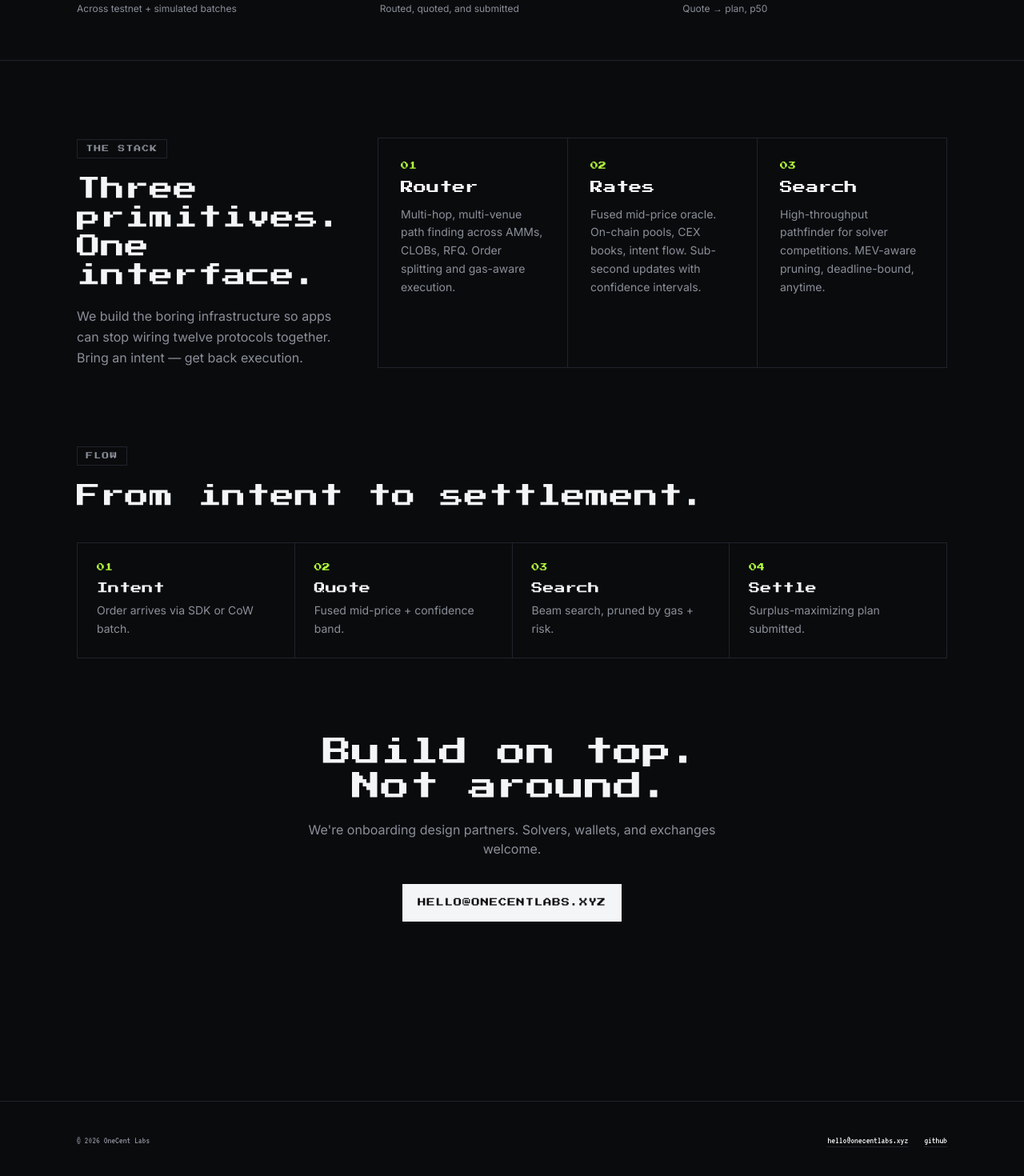
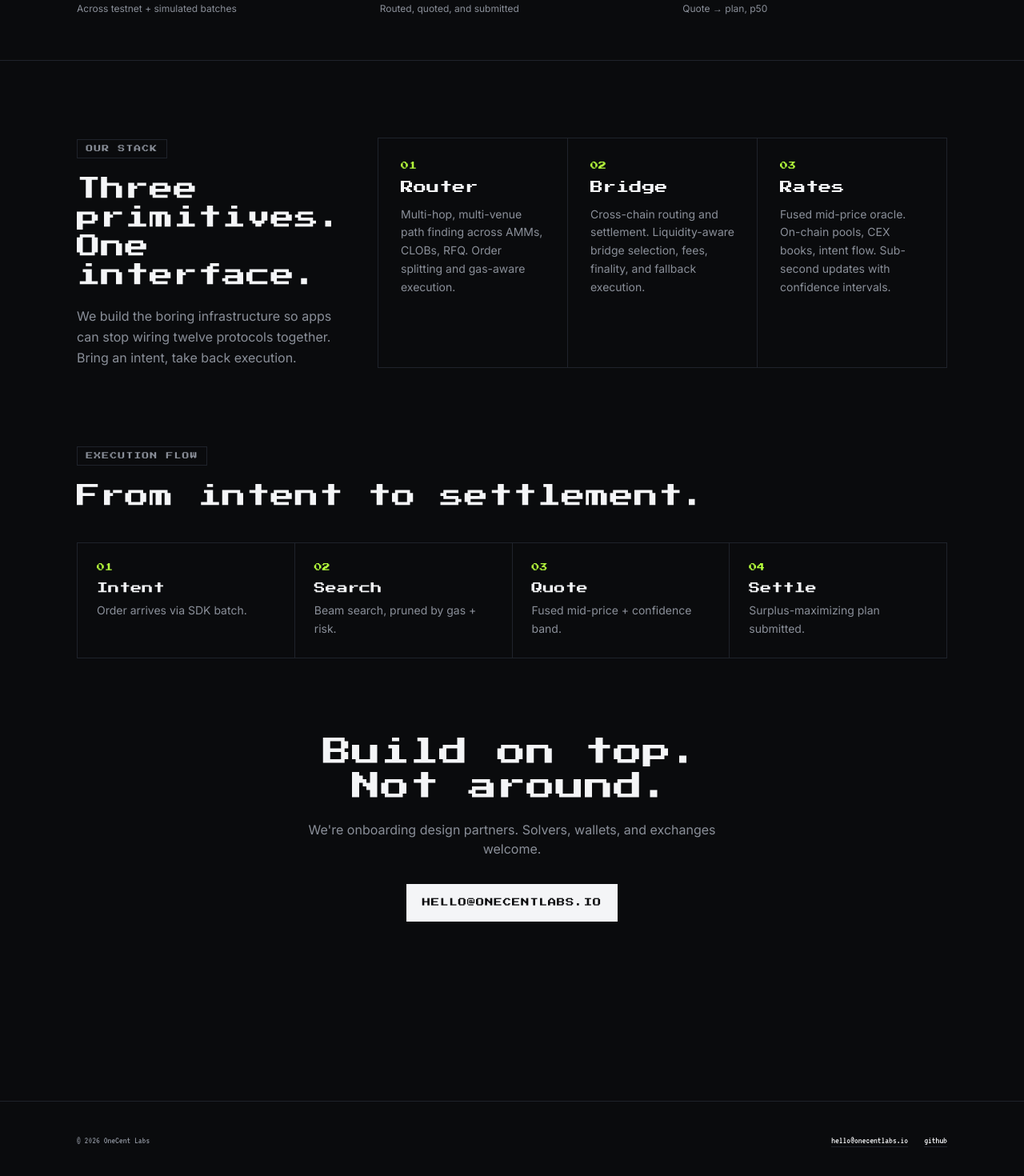
Before and after one commit to onecentlabs/website, a Next.js app: page / in a window 1280 px wide. Shown: the part 884-2354 px from the top of the page at 80% size. Built offline with nearby package versions, Linux system fonts and the light colour scheme.

Commit message:
minor fixes

```diff
--- a/src/components/sections/Flow.tsx
+++ b/src/components/sections/Flow.tsx
@@ -1,16 +1,16 @@
 type Step = { n: string; t: string; d: string };
 
 const STEPS: Step[] = [
-  { n: "01", t: "Intent", d: "Order arrives via SDK or CoW batch." },
-  { n: "02", t: "Quote", d: "Fused mid-price + confidence band." },
-  { n: "03", t: "Search", d: "Beam search, pruned by gas + risk." },
+  { n: "01", t: "Intent", d: "Order arrives via SDK batch." },
+  { n: "02", t: "Search", d: "Beam search, pruned by gas + risk." },
+  { n: "03", t: "Quote", d: "Fused mid-price + confidence band." },
   { n: "04", t: "Settle", d: "Surplus-maximizing plan submitted." },
 ];
 
 export function Flow() {
   return (
     <section className="mx-auto max-w-6xl px-5 sm:px-8 pb-24">
-      <span className="pixel-tag">Flow</span>
+      <span className="pixel-tag">Execution Flow</span>
       <h2 className="mt-5 text-2xl sm:text-3xl">From intent to settlement.</h2>
       <ol className="mt-10 grid sm:grid-cols-4 gap-px bg-line border hairline">
         {STEPS.map((s) => (
--- a/src/components/sections/Hero.tsx
+++ b/src/components/sections/Hero.tsx
@@ -16,7 +16,7 @@ export function Hero() {
           {site.name} is a unified suite of on-chain and off-chain services that abstract away the
           complexity of DeFi. One clean interface for{" "}
           <Typewriter
-            words={["intents", "rates", "settlements", "yields", "swaps"]}
+            words={["quotes", "swaps", "bridges", "yields", "perps"]}
             className="text-ink"
           />
         </p>
--- a/src/components/sections/Pillars.tsx
+++ b/src/components/sections/Pillars.tsx
@@ -8,14 +8,14 @@ const PILLARS: Pillar[] = [
   },
   {
     n: "02",
-    t: "Rates",
-    d: "Fused mid-price oracle. On-chain pools, CEX books, intent flow. Sub-second updates with confidence intervals.",
+    t: "Bridge",
+    d: "Cross-chain routing and settlement. Liquidity-aware bridge selection, fees, finality, and fallback execution.",
   },
   {
     n: "03",
-    t: "Search",
-    d: "High-throughput pathfinder for solver competitions. MEV-aware pruning, deadline-bound, anytime.",
-  },
+    t: "Rates",
+    d: "Fused mid-price oracle. On-chain pools, CEX books, intent flow. Sub-second updates with confidence intervals.",
+  }
 ];
 
 export function Pillars() {
@@ -23,13 +23,13 @@ export function Pillars() {
     <section className="mx-auto max-w-6xl px-5 sm:px-8 py-24">
       <div className="grid lg:grid-cols-12 gap-10">
         <div className="lg:col-span-4">
-          <span className="pixel-tag">The stack</span>
+          <span className="pixel-tag">Our stack</span>
           <h2 className="mt-5 text-2xl sm:text-3xl leading-tight">
             Three primitives.<br />One interface.
           </h2>
           <p className="mt-5 text-muted leading-relaxed text-sm sm:text-base max-w-md">
             We build the boring infrastructure so apps can stop wiring twelve protocols together.
-            Bring an intent — get back execution.
+            Bring an intent, take back execution.
           </p>
         </div>
         <div className="lg:col-span-8 grid sm:grid-cols-3 gap-px bg-line border hairline">
--- a/src/lib/site.ts
+++ b/src/lib/site.ts
@@ -2,19 +2,19 @@ export const site = {
   name: "OneCent Labs",
   tagline: "DeFi, abstracted.",
   description:
-    "OneCent Labs is a unified suite of on-chain and off-chain services that abstract away the complexity of DeFi. Routing, rates, and settlement — one clean interface.",
-  url: "https://onecentlabs.xyz",
+    "OneCent Labs is a unified suite of on-chain and off-chain services that abstract away the complexity of DeFi. One clean interface for all DeFi applications.",
+  url: "https://onecentlabs.io",
   twitter: "@onecentlabs",
   github: "https://github.com/onecentlabs",
-  email: "hello@onecentlabs.xyz",
+  email: "hello@onecentlabs.io",
   keywords: [
+    "OneCent Labs",
     "DeFi infrastructure",
+    "Crypto infrastructure",
     "DEX aggregator",
-    "exchange rate engine",
-    "intent settlement",
+    "Exchange rate engine",
+    "Intent settlement",
     "CoW Swap solver",
     "MEV-aware routing",
-    "OneCent Labs",
-    "crypto infrastructure",
   ],
 };
```
